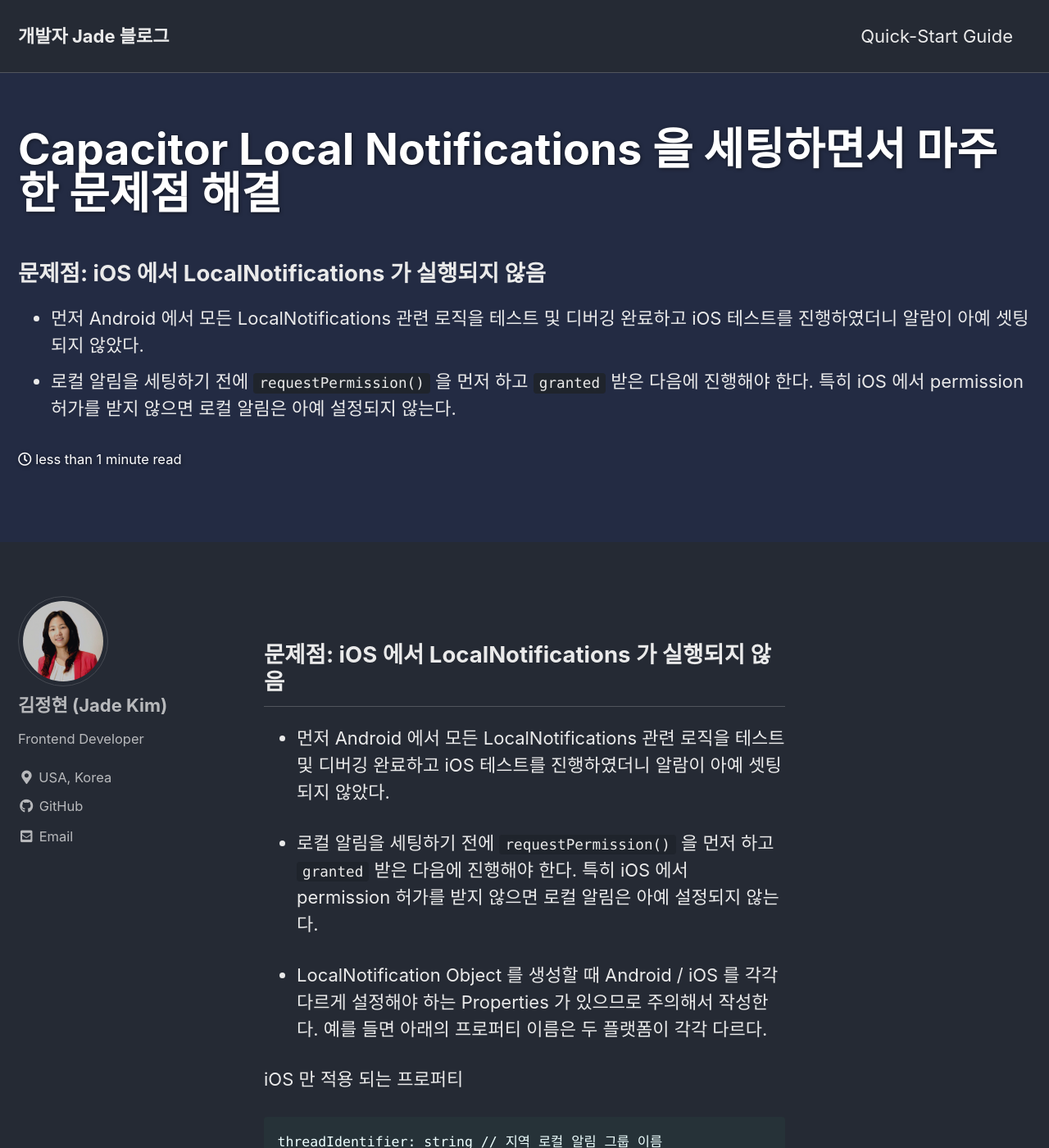
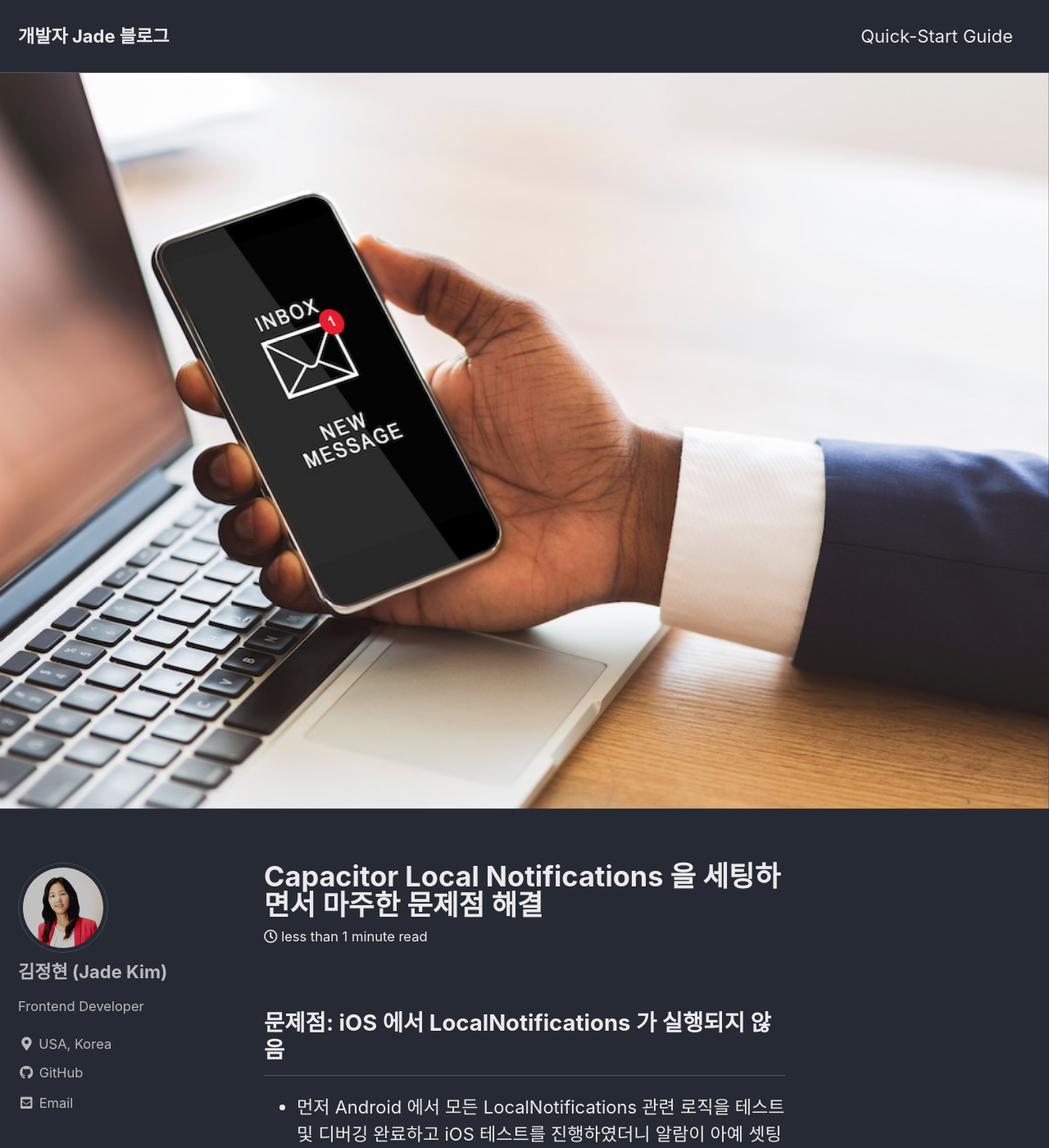
Before and after one commit to trevino-kim/github.io, a Jekyll site: the page built from _posts/2020-11-24-Capacitor-Local-Notifications-Settings.md, in a window 1280 px wide and 1400 px high. Shown: the whole window at 82% size. Built offline with Jekyll 4.4.1, drawn with Linux system fonts in a browser that asks for light colours; cached includes are drawn as plain includes; some of the changed lines change nothing that is shown.

Commit message:
Update 2020-11-24-Capacitor-Local-Notifications-Settings.md

```diff
--- a/_posts/2020-11-24-Capacitor-Local-Notifications-Settings.md
+++ b/_posts/2020-11-24-Capacitor-Local-Notifications-Settings.md
@@ -2,7 +2,6 @@
 title: "Capacitor Local Notifications 을 세팅하면서 마주한 문제점 해결"
 header:
   image: /assets/images/2020-11-24.jpg
-  overlay_color: "#232b43"
 categories:
     - Hybrid-App
 tags:
```
